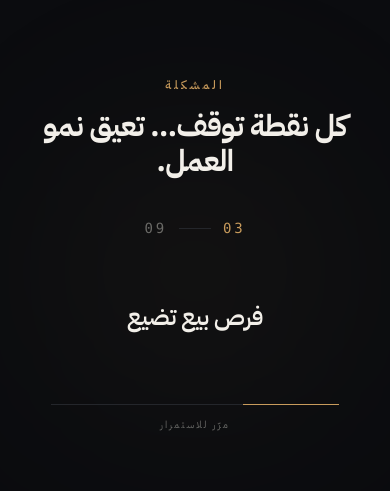
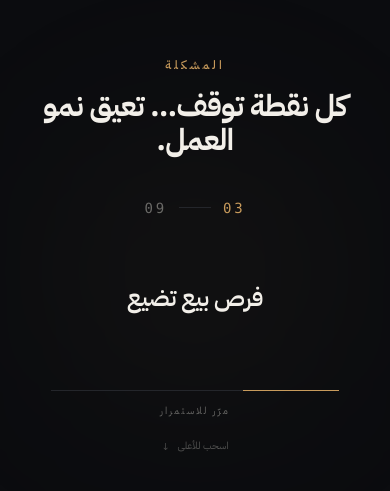
Before and after one commit to WWW-Alhnani-COM/wusool-ai, a React (Vite) app: page / in a window 390 px wide. Shown: the part 2972-3463 px from the top of the page. Built offline with nearby package versions, Linux system fonts and the light colour scheme.

Commit message:
Refactor ProblemSection styles and animations
Updated styles and animations in ProblemSection component. Adjusted height, padding, and motion values for improved responsiveness and visual effects.

```diff
--- a/src/components/sections/ProblemSection.tsx
+++ b/src/components/sections/ProblemSection.tsx
@@ -24,15 +24,22 @@ export function ProblemSection() {
     offset: ['start start', 'end end'],
   });
 
+  /*
+   * مهم:
+   * لا نربط تغيير النص بـ reducedMotion.
+   * حتى على الهاتف يجب أن يتغير النص مع التمرير.
+   */
   useMotionValueEvent(scrollYProgress, 'change', (latest) => {
-    if (reducedMotion) return;
+    const total = problemContent.points.length;
 
     const index = Math.min(
-      problemContent.points.length - 1,
-      Math.floor(latest * problemContent.points.length),
+      total - 1,
+      Math.max(0, Math.floor(latest * total)),
     );
 
-    setActiveIndex(index);
+    setActiveIndex((current) =>
+      current === index ? current : index,
+    );
   });
 
   const totalPoints = problemContent.points.length;
@@ -42,17 +49,8 @@ export function ProblemSection() {
     <section
       ref={sectionRef}
       dir="rtl"
-      className="relative h-[800vh] bg-base"
+      className="relative h-[900vh] bg-base"
     >
-      {/*
-        Header-safe viewport
-
-        pt-20:
-        مساحة للهيدر على الهاتف
-
-        lg:pt-24:
-        مساحة أكبر للهيدر على الكمبيوتر
-      */}
       <div
         className="
           sticky
@@ -64,7 +62,8 @@ export function ProblemSection() {
           items-center
           overflow-hidden
           pt-20
-          lg:pt-24
+          sm:pt-24
+          lg:pt-28
         "
       >
         <Container
@@ -85,8 +84,8 @@ export function ProblemSection() {
               absolute
               left-1/2
               top-1/2
-              h-[300px]
-              w-[300px]
+              h-[280px]
+              w-[280px]
               -translate-x-1/2
               -translate-y-1/2
               rounded-full
@@ -99,7 +98,6 @@ export function ProblemSection() {
             "
           />
 
-          {/* Main content */}
           <div
             className="
               relative
@@ -120,14 +118,8 @@ export function ProblemSection() {
             <motion.div
               initial={
                 reducedMotion
-                  ? {
-                      opacity: 1,
-                      y: 0,
-                    }
-                  : {
-                      opacity: 0,
-                      y: 30,
-                    }
+                  ? { opacity: 1, y: 0 }
+                  : { opacity: 0, y: 30 }
               }
               whileInView={{
                 opacity: 1,
@@ -135,7 +127,7 @@ export function ProblemSection() {
               }}
               viewport={{
                 once: true,
-                amount: 0.3,
+                amount: 0.2,
               }}
               transition={{
                 duration: reducedMotion ? 0 : 0.8,
@@ -180,14 +172,14 @@ export function ProblemSection() {
                   xl:text-7xl
                 "
               >
-                {problemContent.heading}
+                كل نقطة توقف... تعيق نمو العمل.
               </h2>
             </motion.div>
 
             {/* Counter */}
             <div
               className="
-                mb-6
+                mb-5
                 flex
                 items-center
                 gap-3
@@ -201,20 +193,13 @@ export function ProblemSection() {
                   text-sm
                   tracking-[0.2em]
                   text-brass
-                  sm:text-base
                 "
               >
                 {String(activeIndex + 1).padStart(2, '0')}
               </span>
 
               <span
-                aria-hidden="true"
-                className="
-                  h-px
-                  w-8
-                  bg-base-line
-                  sm:w-12
-                "
+                className="h-px w-8 bg-base-line sm:w-12"
               />
 
               <span
@@ -223,7 +208,6 @@ export function ProblemSection() {
                   text-sm
                   tracking-[0.2em]
                   text-ink/40
-                  sm:text-base
                 "
               >
                 {String(totalPoints).padStart(2, '0')}
@@ -235,19 +219,22 @@ export function ProblemSection() {
               className="
                 relative
                 flex
-                min-h-[110px]
+                min-h-[120px]
                 w-full
                 items-center
                 justify-center
                 overflow-hidden
                 px-5
-                sm:min-h-[150px]
+                sm:min-h-[160px]
                 sm:px-8
-                md:min-h-[180px]
-                lg:min-h-[220px]
+                md:min-h-[200px]
+                lg:min-h-[230px]
               "
             >
-              <AnimatePresence mode="wait">
+              <AnimatePresence
+                mode="wait"
+                initial={false}
+              >
                 <motion.div
                   key={activeIndex}
                   initial={
@@ -255,8 +242,6 @@ export function ProblemSection() {
                       ? {
                           opacity: 1,
                           y: 0,
-                          filter: 'blur(0px)',
-                          scale: 1,
                         }
                       : {
                           opacity: 0,
@@ -278,20 +263,19 @@ export function ProblemSection() {
                         }
                       : {
                           opacity: 0,
-                          y: -30,
+                          y: -25,
                           filter: 'blur(8px)',
                           scale: 1.02,
                         }
                   }
                   transition={{
-                    duration: reducedMotion ? 0 : 0.55,
+                    duration: reducedMotion ? 0 : 0.5,
                     ease: [0.22, 1, 0.36, 1],
                   }}
                   className="
                     absolute
-                    inset-x-0
+                    inset-0
                     flex
-                    w-full
                     items-center
                     justify-center
                   "
@@ -299,6 +283,7 @@ export function ProblemSection() {
                   <p
                     className="
                       max-w-3xl
+                      px-2
                       font-display
                       text-2xl
                       font-semibold
@@ -329,7 +314,6 @@ export function ProblemSection() {
                 px-4
                 sm:mt-10
                 sm:max-w-md
-                sm:gap-4
               "
             >
               <div
@@ -348,12 +332,11 @@ export function ProblemSection() {
                   "
                   animate={{
                     scaleX:
-                      totalPoints <= 1
-                        ? 1
-                        : (activeIndex + 1) / totalPoints,
+                      (activeIndex + 1) /
+                      totalPoints,
                   }}
                   transition={{
-                    duration: reducedMotion ? 0 : 0.35,
+                    duration: reducedMotion ? 0 : 0.3,
                     ease: [0.22, 1, 0.36, 1],
                   }}
                 />
@@ -370,9 +353,41 @@ export function ProblemSection() {
                 مرّر للاستمرار
               </span>
             </div>
+
+            {/* Mobile scroll hint */}
+            <div
+              className="
+                mt-5
+                flex
+                items-center
+                gap-2
+                text-[10px]
+                text-ink/30
+                sm:hidden
+              "
+            >
+              <span>اسحب للأعلى</span>
+
+              <motion.span
+                animate={
+                  reducedMotion
+                    ? undefined
+                    : {
+                        y: [0, 5, 0],
+                      }
+                }
+                transition={{
+                  duration: 1.4,
+                  repeat: Infinity,
+                  ease: 'easeInOut',
+                }}
+              >
+                ↓
+              </motion.span>
+            </div>
           </div>
 
-          {/* Desktop side indicator */}
+          {/* Desktop indicator */}
           <div
             className="
               absolute
@@ -387,16 +402,23 @@ export function ProblemSection() {
               lg:right-8
             "
           >
-            {problemContent.points.map((point, index) => (
+            {problemContent.points.map(
+              (point, index) => (
                 <motion.span
                   key={point}
                   animate={{
-                  width: index === activeIndex ? 20 : 5,
+                    width:
+                      index === activeIndex
+                        ? 20
+                        : 5,
                     opacity:
-                    index === activeIndex ? 1 : 0.2,
+                      index === activeIndex
+                        ? 1
+                        : 0.2,
                   }}
                   transition={{
-                  duration: reducedMotion ? 0 : 0.25,
+                    duration:
+                      reducedMotion ? 0 : 0.25,
                   }}
                   className="
                     block
@@ -405,7 +427,8 @@ export function ProblemSection() {
                     bg-brass
                   "
                 />
-            ))}
+              ),
+            )}
           </div>
         </Container>
       </div>
```
Lines whose indentation alone changed are shown as unchanged.
